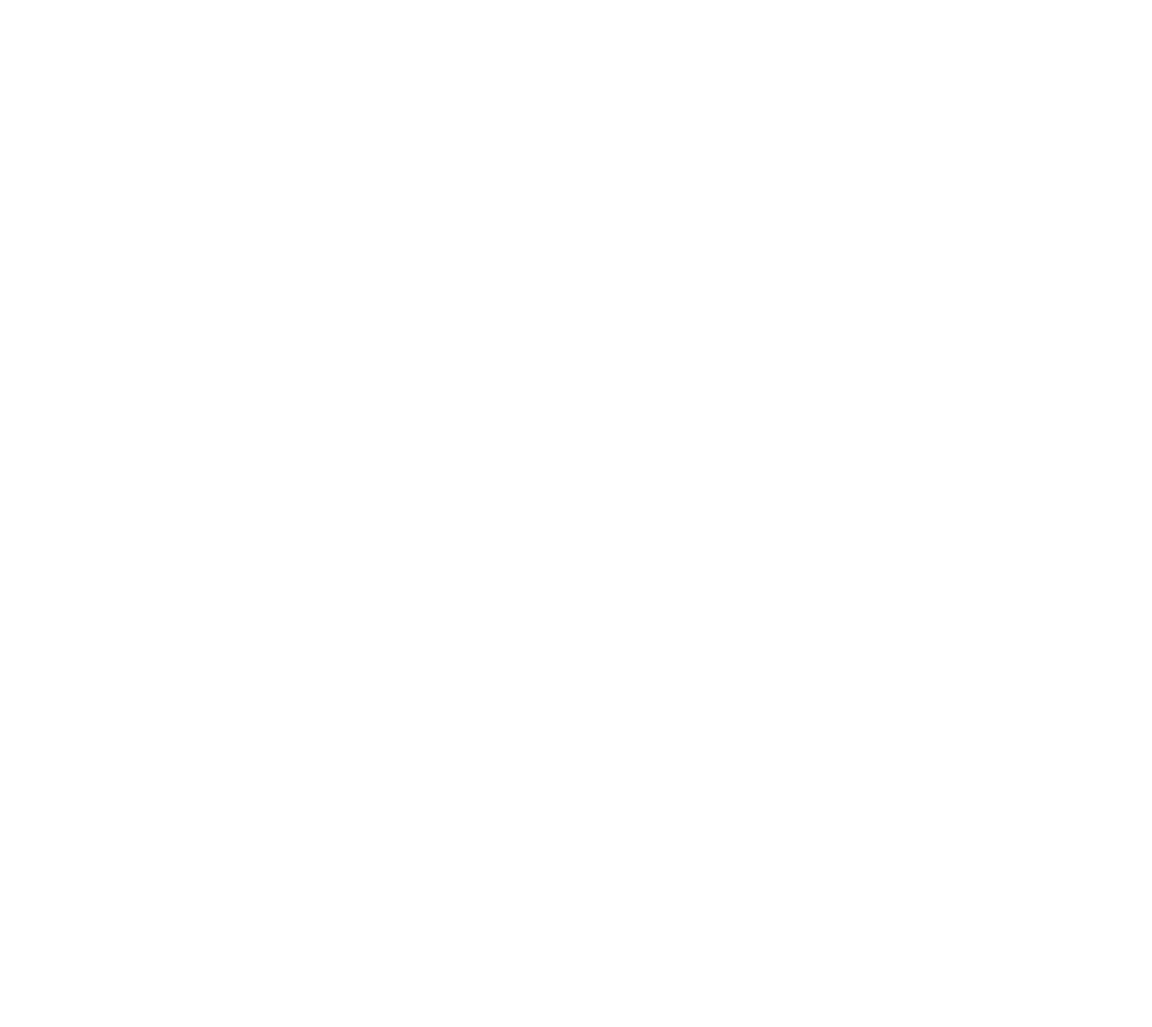
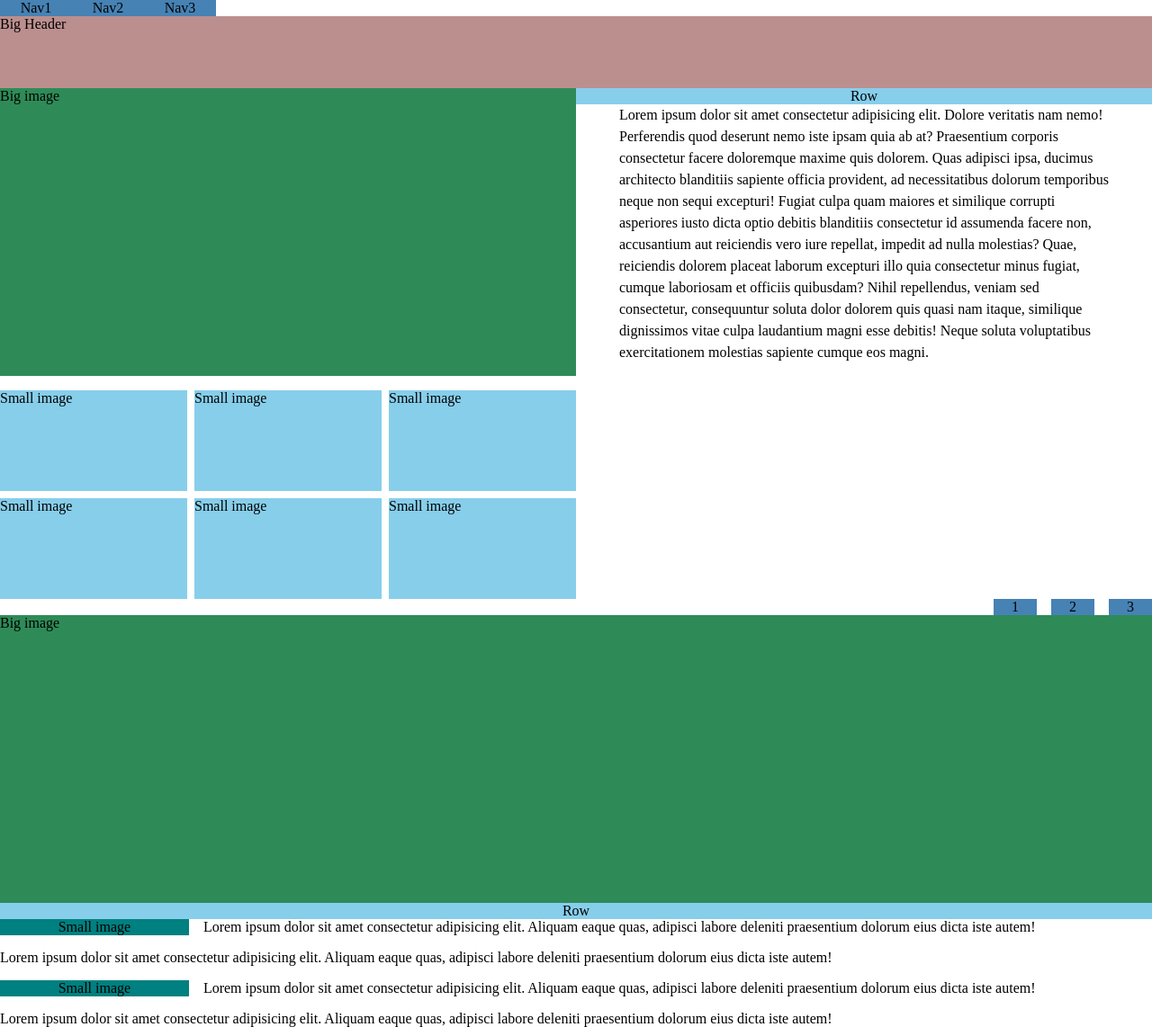
Before and after one commit to William-Wolke/CssLayouts-ovning, a plain HTML site: page html/layout4.html in a window 1280 px wide. Shown: the whole page at 90% size. Before the commit the page ends 800 px from the top, so only its background shows below. Drawn offline with Linux system fonts and the light colour scheme.

Commit message:
layout 4 som har en media query regel

```diff
--- a/css/style.css
+++ b/css/style.css
@@ -193,8 +193,94 @@ section{
 }
 
 /*Layout4*/
+#l4-body{
+    display: grid;
+    grid-template-columns: 60% 40%;
+    grid-gap: 1em;
+}
 
+#l4-main{
+    display: grid;
+    grid-template-columns: 50% 50%;
+}
 
+#l4-nav{
+    display: grid;
+    grid-template-columns: repeat( 3, 5em);
+    text-align: center;
+}
+
+#l4-nav > div{
+    background-color: steelblue;
+}
+
+#l4-header{
+    width: 100%;
+    background-color: rosybrown;
+    height: 5em;
+}
+
+#l4-gallery{
+    display: grid;
+    grid-gap: 1em;
+}
+
+.l4-gallery-big-image{
+    width: 100%;
+    background-color: seagreen;
+    height: 20em;
+}
+
+#l4-gallery-small-image-container{
+    display: grid;
+    grid-template-columns: repeat(3, 1fr);
+    grid-template-rows: repeat(2, 7em);
+    grid-gap: 0.5em;
+
+}
+
+.l4-gallery-small-image{
+    background-color: skyblue;
+}
+
+.l4-row{
+    width: 100%;
+    background-color: skyblue;
+    text-align: center;
+}
+
+#l4-article{
+    line-height: 1.5em;
+}
+
+#l4-aside-nav{
+    display: grid;
+    grid-template-columns: repeat(3, 3em);
+    justify-content: end;
+    text-align: center;
+    grid-gap: 1em;
+}
+
+#l4-aside-nav > div{
+    background-color: steelblue;
+}
+
+#l4-aside-article-container{
+    display: grid;
+    grid-template-columns: repeat( 2, 25% 75%, 2, 25% 75%);
+    grid-gap: 1em;
+}
+
+.l4-aside-small-image{
+    background-color: teal;
+    text-align: center;
+
+}
+/*Här fick jag inte det att funka när de hade en extra klass så detta blev lösningen*/
+#l4-aside-long-atricle1, #l4-aside-long-atricle2{
+    grid-column-start: 1;
+    grid-column-end: 3;
+}
 
 /*Layout 5*/
 
@@ -277,3 +363,14 @@ section{
     background-color: cornflowerblue;
     padding: 3em;
 }
+
+/* ----------- Galaxy Tab 2 ----------- */
+
+/* Portrait and Landscape */
+@media
+  (min-device-width: 800px)
+  and (max-device-width: 1280px) {
+    #l4-body{
+        display: block;
+    }
+}
--- a/html/layout4.html
+++ b/html/layout4.html
@@ -1,5 +1,6 @@
 <!DOCTYPE html>
 <html lang="en">
+
 <head>
     <meta charset="UTF-8">
     <meta http-equiv="X-UA-Compatible" content="IE=edge">
@@ -7,12 +8,68 @@
     <link rel="stylesheet" href="../css/style.css">
     <title>Document</title>
 </head>
+
 <body>
-    <a href=""></a>
-    <a href=""></a>
-    <a href=""></a>
-    <a href=""></a>
-    <a href=""></a>
-    <a href=""></a>
+    <div id="l4-body">
+        <div id="l4-left-column">
+            <nav id="l4-nav">
+                <div>Nav1</div>
+                <div>Nav2</div>
+                <div>Nav3</div>
+            </nav>
+            <header id="l4-header">
+                <div>Big Header</div>
+            </header>
+            <main id="l4-main">
+                <div id="l4-gallery">
+                    <div id="l4-gallery-big-image-container">
+                        <div class="l4-gallery-big-image">Big image</div>
+                    </div>
+                    <div id="l4-gallery-small-image-container">
+                        <div class="l4-gallery-small-image">Small image</div>
+                        <div class="l4-gallery-small-image">Small image</div>
+                        <div class="l4-gallery-small-image">Small image</div>
+                        <div class="l4-gallery-small-image">Small image</div>
+                        <div class="l4-gallery-small-image">Small image</div>
+                        <div class="l4-gallery-small-image">Small image</div>
+                    </div>
+                </div>
+                <div id="l4-article-container">
+                    <div class="l4-row">Row</div>
+                    <article id="l4-article">
+                        Lorem ipsum dolor sit amet consectetur adipisicing elit. Dolore veritatis nam nemo! Perferendis
+                        quod deserunt nemo iste ipsam quia ab at? Praesentium corporis consectetur facere doloremque
+                        maxime quis dolorem. Quas adipisci ipsa, ducimus architecto blanditiis sapiente officia
+                        provident, ad necessitatibus dolorum temporibus neque non sequi excepturi! Fugiat culpa quam
+                        maiores et similique corrupti asperiores iusto dicta optio debitis blanditiis consectetur id
+                        assumenda facere non, accusantium aut reiciendis vero iure repellat, impedit ad nulla molestias?
+                        Quae, reiciendis dolorem placeat laborum excepturi illo quia consectetur minus fugiat, cumque
+                        laboriosam et officiis quibusdam? Nihil repellendus, veniam sed consectetur, consequuntur soluta
+                        dolor dolorem quis quasi nam itaque, similique dignissimos vitae culpa laudantium magni esse
+                        debitis! Neque soluta voluptatibus exercitationem molestias sapiente cumque eos magni.
+                    </article>
+                </div>
+            </main>
+        </div>
+        <div id="l4-right-column">
+            <nav id="l4-aside-nav">
+                <div>1</div>
+                <div>2</div>
+                <div>3</div>
+            </nav>
+            <div class="l4-gallery-big-image">Big image</div>
+            <div class="l4-row">Row</div>
+            <div id="l4-aside-article-container">
+                <div class="l4-aside-small-image">Small image</div>
+                <div class="l4-aside-article">Lorem ipsum dolor sit amet consectetur adipisicing elit. Aliquam eaque quas, adipisci labore deleniti praesentium dolorum eius dicta iste autem!</div>
+                <div class="l4-aside-article" id="l4-aside-long-atricle1">Lorem ipsum dolor sit amet consectetur adipisicing elit. Aliquam eaque quas, adipisci labore deleniti praesentium dolorum eius dicta iste autem!</div>
+                <div class="l4-aside-small-image">Small image</div>
+                <div class="l4-aside-article">Lorem ipsum dolor sit amet consectetur adipisicing elit. Aliquam eaque quas, adipisci labore deleniti praesentium dolorum eius dicta iste autem!</div>
+                <div class="l4-aside-article" id="l4-aside-long-atricle2">Lorem ipsum dolor sit amet consectetur adipisicing elit. Aliquam eaque quas, adipisci labore deleniti praesentium dolorum eius dicta iste autem!</div>
+            </div>
+        </div>
+    </div>
+
 </body>
+
 </html>
```
Also changed, not shown: 1 other file.
